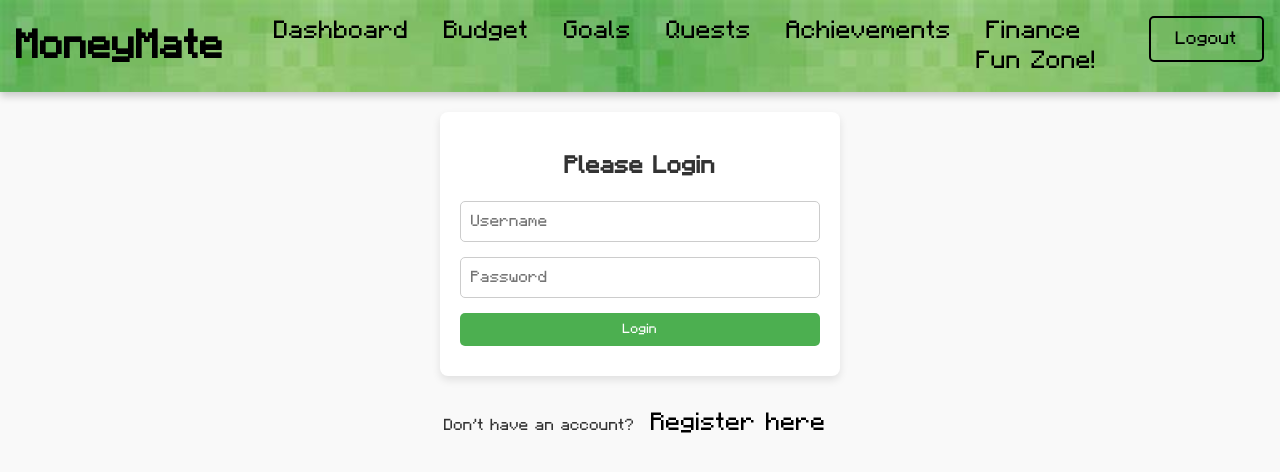
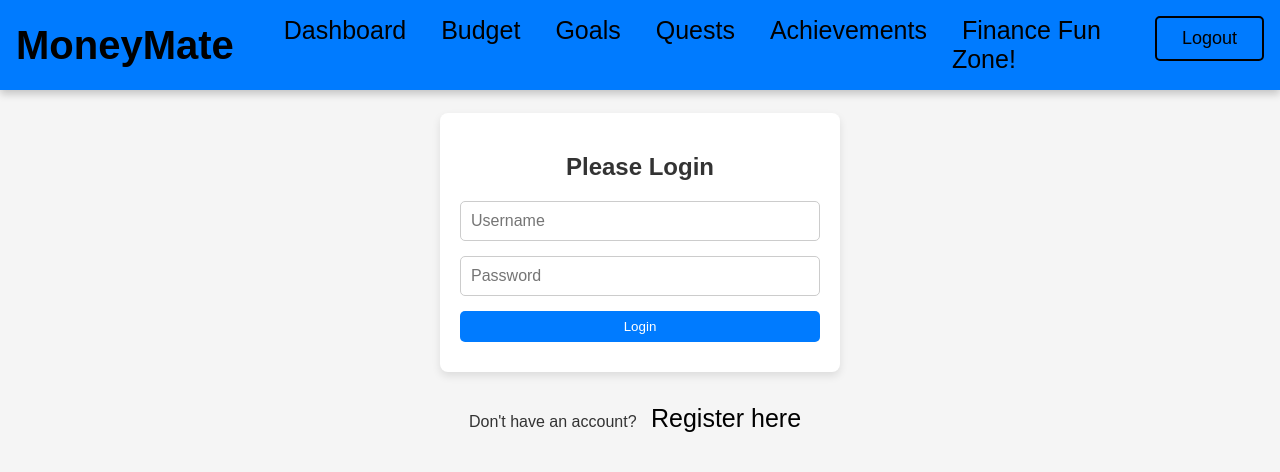
Before and after one commit to sparku7/CashCraft, a React (Create React App) app: page /login in a window 1280 px wide. Shown: the top 472 px of the page. Built offline with nearby package versions, Linux system fonts and the light colour scheme.

Commit message:
Added standard theme.

```diff
--- a/src/components/ThemeContext.js
+++ b/src/components/ThemeContext.js
@@ -7,7 +7,7 @@ import PumpkinAnimation from './PumpkinAnimation';
 const ThemeContext = createContext();
 
 export const ThemeProvider = ({ children }) => {
-  const [theme, setTheme] = useState(localStorage.getItem('theme') || 'minecraft');
+  const [theme, setTheme] = useState(localStorage.getItem('theme') || 'standard');
   const [animationActive, setAnimationActive] = useState(false);
 
   const toggleTheme = (newTheme) => {
@@ -67,6 +67,17 @@ const themes = {
     '--modal-bg-color': '#333',
     '--progress-color': '#ff7518',
   },
+
+  standard: {
+    '--font-family': "'Arial', sans-serif",
+    '--background-color': '#f5f5f5',
+    '--text-color': '#333333',
+    '--button-bg-color': '#007bff',
+    '--button-hover-color': '#0056b3',
+    '--modal-bg-color': '#ffffff',
+    '--progress-color': '#28a745',
+  },
+
   christmas: {
     '--font-family': "'Christmas'",
     '--background-color': '#e0e0e0',
--- a/src/components/ThemeToggle.js
+++ b/src/components/ThemeToggle.js
@@ -16,6 +16,7 @@ const ThemeToggle = () => {
         value={theme}
         onChange={handleChange}
       >
+        <option value="standard">Standard</option>
         <option value="minecraft">Minecraft</option>
         <option value="barbie">Barbie</option>
         <option value="halloween">Halloween</option>
--- a/src/css/Navbar.css
+++ b/src/css/Navbar.css
@@ -30,6 +30,10 @@ ul.active .logout-button {
   font-size: 16px;
 }
 
+.navbar.standard {
+  background-image: none;
+  background-color: #007bff;
+}
 
 .navbar.minecraft {
   background-image: url('../images/navbar-background.webp');
```
